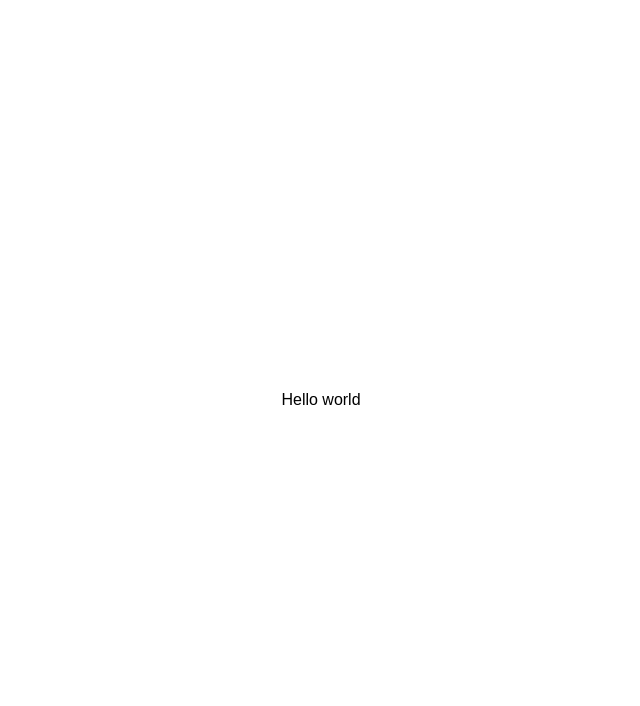
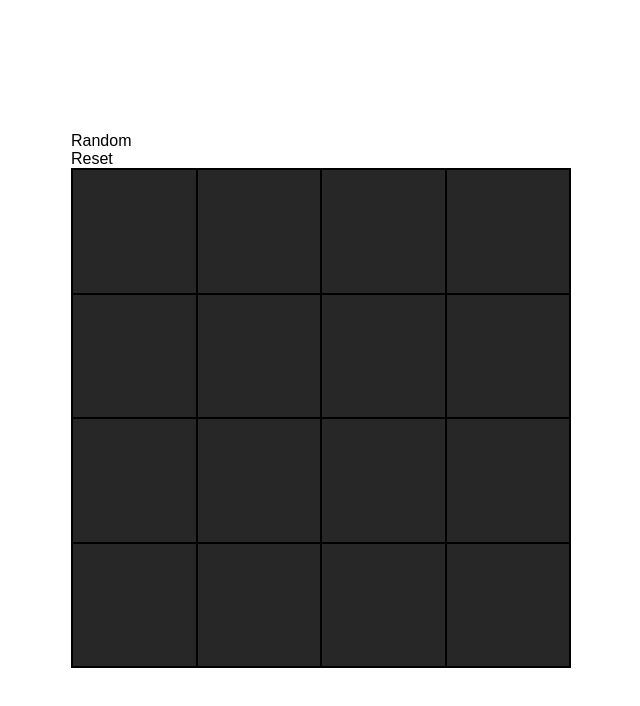
Before and after one commit to eliraybon/percolationSimulator, a React (Create React App) app: page / in a window 1280 px wide. Shown: the top 706 px of the page, without its empty margins (319-959 px from the left). Built offline with nearby package versions, Linux system fonts and the light colour scheme.

Commit message:
Begin percolation simulator

```diff
--- a/src/App.js
+++ b/src/App.js
@@ -1,9 +1,10 @@
 import React from 'react';
+import PercolationSim from './components/PercolationSim';
 
 function App() {
   return (
     <main>
-      <h1>Hello world</h1>
+      <PercolationSim />
     </main>
   );
 }
--- /dev/null
+++ b/src/components/Board.jsx
@@ -0,0 +1,31 @@
+import React from 'react';
+
+class Board extends React.Component {
+
+  renderGrid = () => {
+    const { n, percolation } = this.props;
+    const grid = [];
+    for (let row = 0; row < n; row++) {
+      for (let col = 0; col < n; col++) {
+        if (percolation.isFull(row, col)) {
+          grid.push(<li key={`${row}${col}`} className="site full"></li>)
+        } else if (percolation.isOpen(row, col)) {
+          grid.push(<li key={`${row}${col}`} className="site open"></li>)
+        } else {
+          grid.push(<li key={`${row}${col}`} className="site closed"></li>)
+        }
+      }
+    }
+    return grid;
+  }
+
+  render() {
+    return (
+      <ul className="board">
+        {this.renderGrid()}
+      </ul>
+    )
+  }
+}
+
+export default Board;
--- /dev/null
+++ b/src/components/PercolationSim.jsx
@@ -0,0 +1,54 @@
+import React from 'react';
+import Board from './Board'
+import Percolation from '../util/Percolation';
+
+class PercolationSim extends React.Component {
+  constructor(props) {
+    super(props);
+
+    this.state = {
+      n: 4,
+      percolation: new Percolation(4)
+    }
+  }
+
+  openRandomSite = () => {
+    const { percolation } = this.state;
+    if (!percolation.percolates()) {
+      let randRow = this.generateRandom();
+      let randCol = this.generateRandom();
+      while (percolation.isOpen(randRow, randCol)) {
+        randRow = this.generateRandom();
+        randCol = this.generateRandom();
+      }
+      percolation.open(randRow, randCol);
+      this.setState({ percolation });
+    } else {
+      this.finishSimulation();
+    }
+  }
+
+  generateRandom = () => {
+    return Math.floor(Math.random() * this.state.n);
+  }
+
+  finishSimulation = () => {
+    alert("Simulation complete")
+  }
+
+  reset = () => {
+    this.setState({ percolation: new Percolation(this.state.n) });
+  }
+
+  render() {
+    return (
+      <div className="percolation-sim">
+        <button onClick={this.openRandomSite}>Random</button>
+        <button onClick={this.reset}>Reset</button>
+        <Board n={4} percolation={ this.state.percolation } />
+      </div>
+    )
+  }
+}
+
+export default PercolationSim;
--- a/src/util/Percolation.js
+++ b/src/util/Percolation.js
@@ -88,3 +88,5 @@ class Percolation {
   }
 
 }
+
+export default Percolation;
--- a/src/util/UnionFind.js
+++ b/src/util/UnionFind.js
@@ -23,7 +23,7 @@ class UnionFind {
   }
 
   root(x) {
-    while (x != this.ids[x]) {
+    while (x !== this.ids[x]) {
       this.ids[x] = this.ids[this.ids[x]];
       x = this.ids[x];
     }
```
